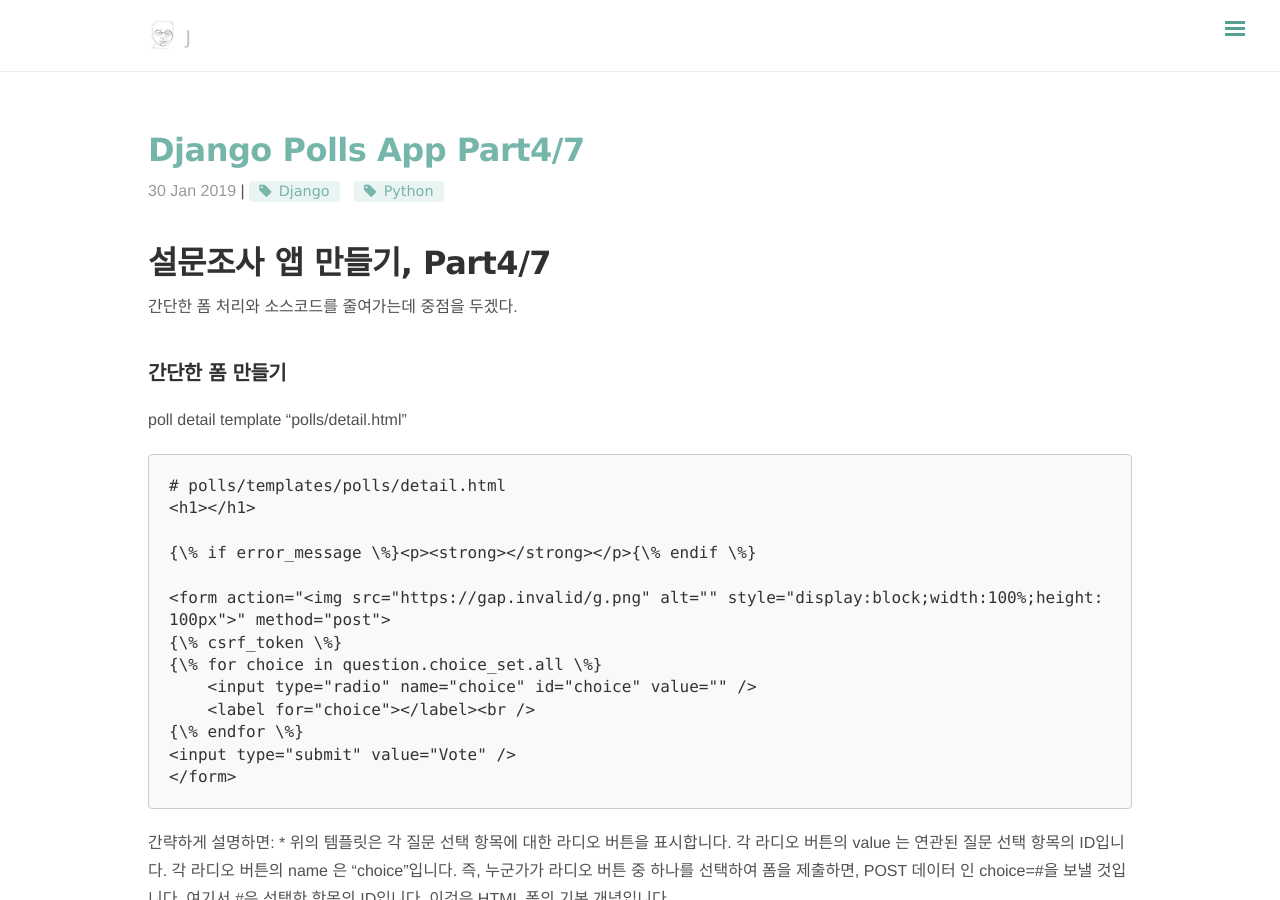
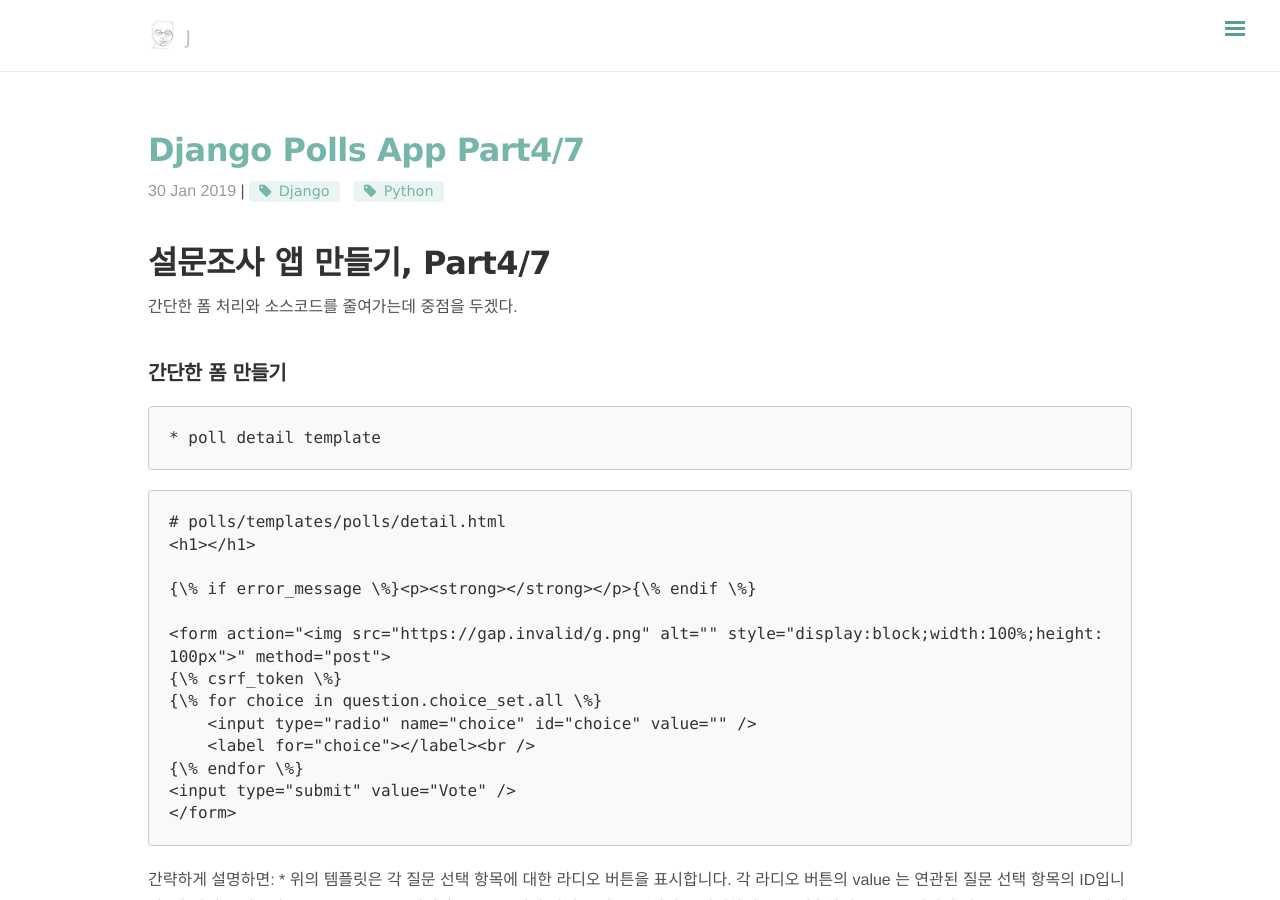
Before and after one commit to JimBae/JimBae.github.io, a Jekyll site: the page built from _posts/django/2019-01-30-django-polls-app-04.md, in a window 1280 px wide and 900 px high. Built offline with Jekyll 4.4.1, drawn with Linux system fonts in a browser that asks for light colours; nearby versions of some CDN libraries.

Commit message:
Debug: post

```diff
--- a/_posts/django/2019-01-30-django-polls-app-04.md
+++ b/_posts/django/2019-01-30-django-polls-app-04.md
@@ -10,7 +10,7 @@ tag: [Django, Python]
 간단한 폼 처리와 소스코드를 줄여가는데 중점을 두겠다.
 
 ## 간단한 폼 만들기
-poll detail template "polls/detail.html"
+    * poll detail template
 
 ~~~
 # polls/templates/polls/detail.html
```
